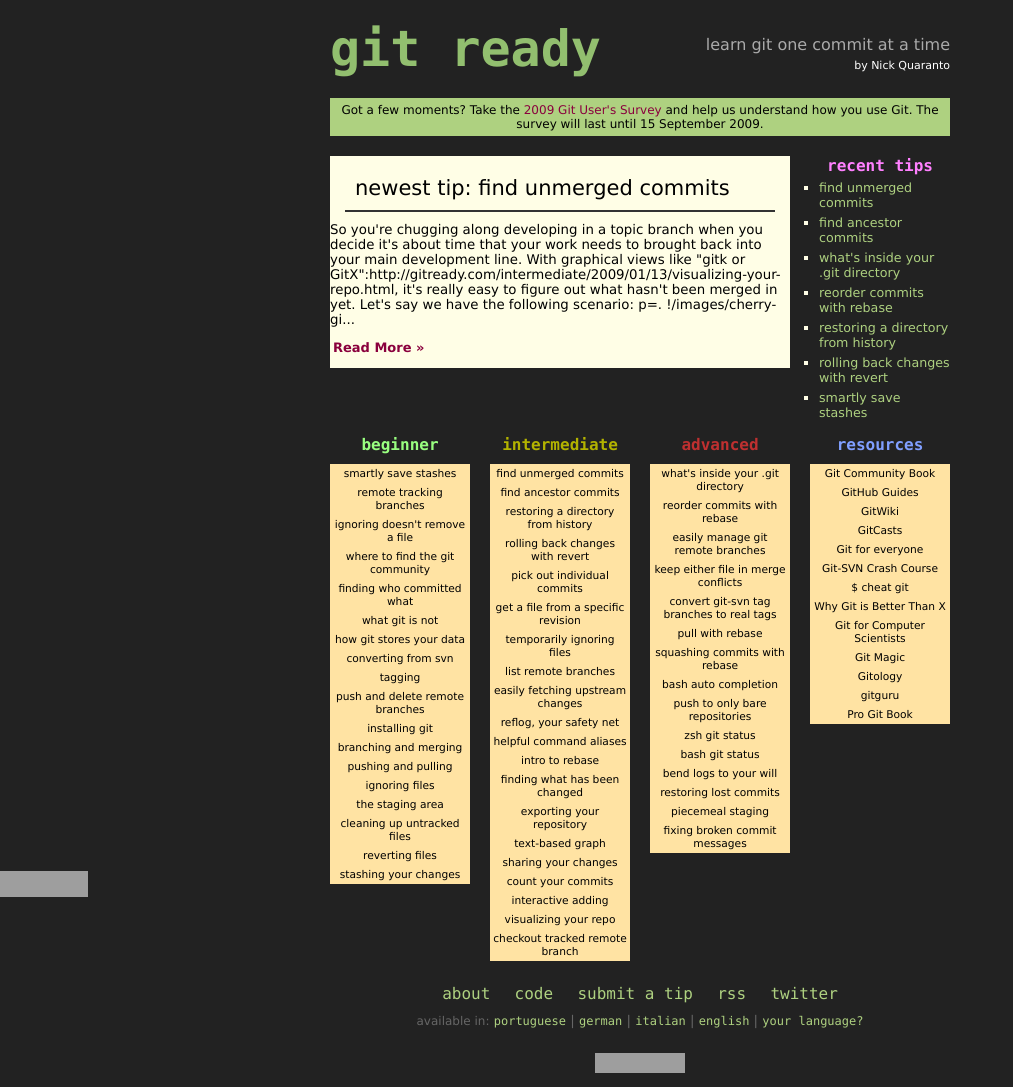
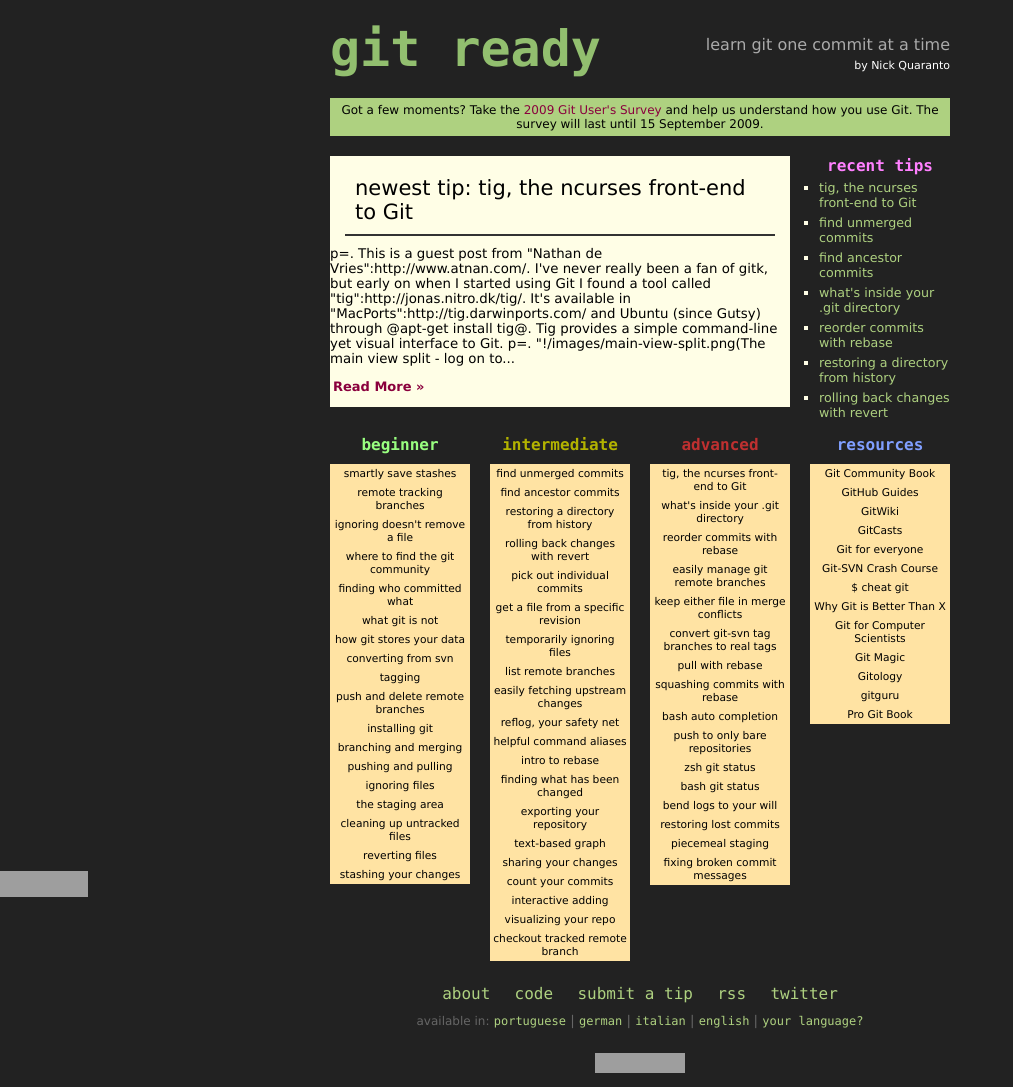
Before and after one commit to qrush/gitready, a Jekyll site: the page built from index.html, in a window 1280 px wide. Shown: the whole page, without its empty margins (0-1013 px from the left). Built offline with Jekyll 4.4.1, drawn with Linux system fonts in a browser that asks for light colours; grey boxes are pictures that could not be loaded.

Commit message:
tig: the ncurses front-end to git

```diff
--- /dev/null
+++ b/_posts/2009-07-31-tig-the-ncurses-front-end-to-git.textile
@@ -0,0 +1,25 @@
+---
+layout: post
+title: tig, the ncurses front-end to Git
+category: advanced
+---
+
+p=. This is a guest post from "Nathan de Vries":http://www.atnan.com/.
+
+I've never really been a fan of gitk, but early on when I started using Git I found a tool called "tig":http://jonas.nitro.dk/tig/. It's available in "MacPorts":http://tig.darwinports.com/ and Ubuntu (since Gutsy) through @apt-get install tig@. Tig provides a simple command-line yet visual interface to Git.
+
+p=. "!/images/main-view-split.png(The main view split - log on top, diff on bottom)!":http://jonas.nitro.dk/tig/screenshots/main-view-split.png
+
+The simplest usage is just running @tig@ when you're in a git repository. This will bring up visual git-log, but the nice thing about it is that you can navigate up and down the log using the up and down keys (or @j@ and @k@ keys if you're used to vim keys). Hit @<enter>@ on a log entry, and it will open a split-pane window with the diff of that commit. Using @<space>@ will move you through the diff, and up and down will move you between commits. Hitting @q@ will close the split-pane, and hitting @q@ again will close tig altogether.
+
+Another useful aspect of tig is the tree-view. When you launch tig, hit @t@ when you're in log view and it will bring up a navigatable tree view of the repository. Hit @<enter>@ to descend into directories or view files, or @<shift>-B@ on a file to see an annotated view.
+
+p=. "!/images/tree-view.png(The tree view)!":http://jonas.nitro.dk/tig/screenshots/tree-view.png
+
+So far we've just been using tig on whichever branch we have checked out at the time, but tig also takes a revision argument (i.e. branch, tag, hash etc.). I personally find this useful for seeing what's going on in remote branches, by using a command like @tig origin/rel-1.5@.
+
+Showing another branch from within a different branch can also be incredibly handy if you'd like to "cherry-pick":http://gitready.com/intermediate/2009/03/04/pick-out-individual-commits.html a change from another branch into the current branch. Say I've committed a change to @master@ that I'd like to make available to the release branch @origin/rel-1.5@. All I need to do is checkout the release branch with @git checkout -b 1.5 origin/rel-1.5@, open tig using @tig master@, navigate to the changeset I'd like to cherry-pick, and hit @<shift>-C@. Repeat as necessary.
+
+p=. "!/images/blame-view.png(The blame view)!":http://jonas.nitro.dk/tig/screenshots/blame-view.png
+
+I haven't really had a chance to investigate many of the other features of tig, other than @tig show [rev]@ and @tig blame [file]@ which I use every day. If anyone has some more tips as to how to make good use of tig, be sure to share them in the comments!
--- a/index.html
+++ b/index.html
@@ -7,7 +7,7 @@
   <h2><a href="{{ first_post.url }}">
     newest tip: {{ first_post.title }}
   </a></h2>
-  {{ first_post.content | truncate: 400 }}
+  {{ first_post.content | truncate: 450 }}
   <a id="more" href="{{ first_post.url }}">Read More &raquo;</a>
 </div>
 <div class="grid_2 omega">
```
Also changed, not shown: images/blame-view.png (added), images/main-view-split.png (added), images/main-view.png (added), images/tree-view.png (added).
